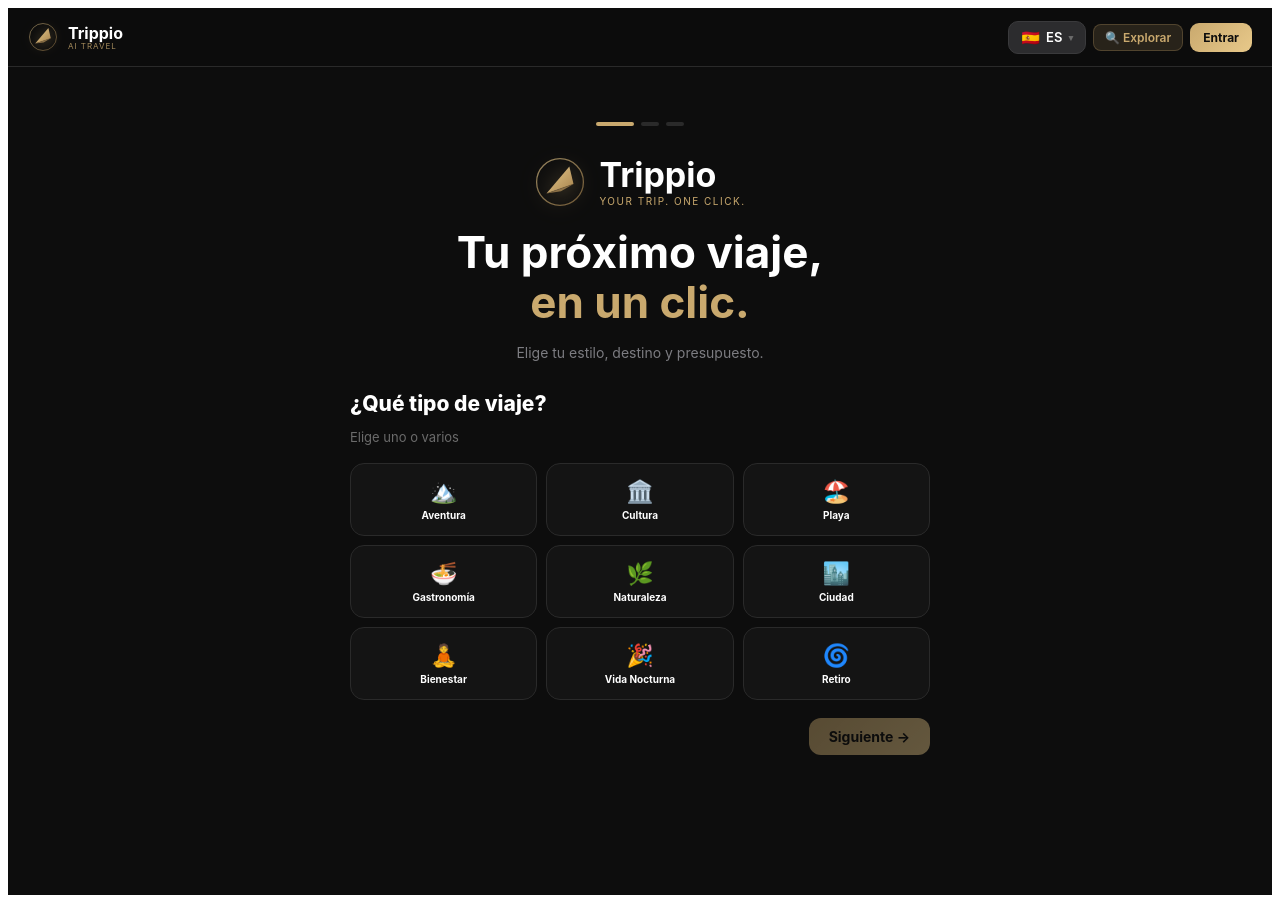
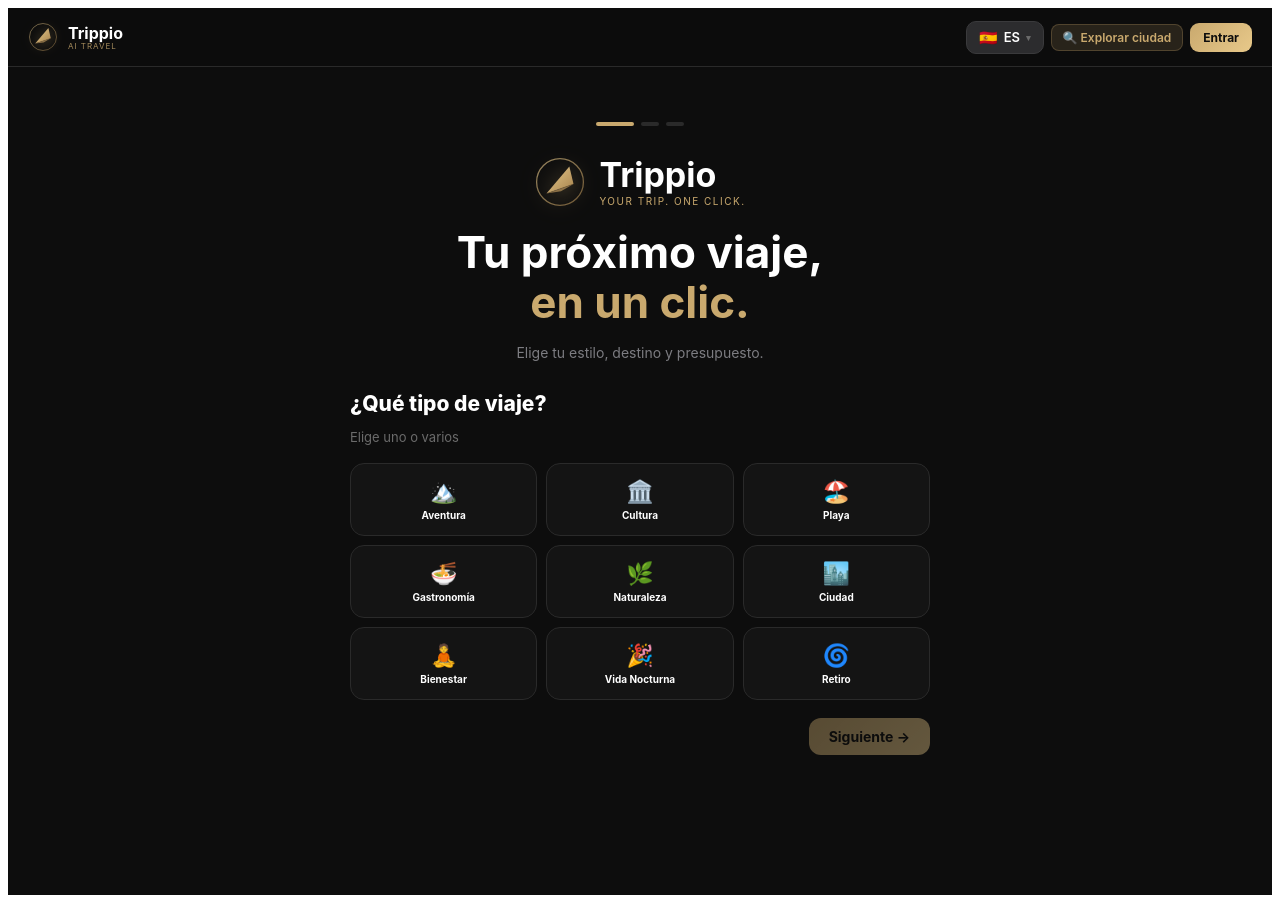
Before and after one commit to gonrob/trippio, a React (Vite) app: page / in a window 1280 px wide. Built offline with nearby package versions, Linux system fonts and the light colour scheme.

Commit message:
fix: rename explore button

```diff
--- a/src/viaje-ai.jsx
+++ b/src/viaje-ai.jsx
@@ -1036,7 +1036,7 @@ IMPORTANT: Start your response with { and end with }. Nothing else.`;
         <div style={{display:"flex",gap:7,alignItems:"center"}}>
           <LangSel lang={lang} setLang={setLang}/>
           {plan&&<button onClick={share} style={{background:P.card2,border:`1px solid ${P.border}`,color:P.sub,borderRadius:8,padding:"5px 11px",fontSize:12,cursor:"pointer",fontWeight:600}}>↑ {t.shareBtn}</button>}
-          <button onClick={()=>setExploreOpen(true)} style={{background:"rgba(201,169,110,.15)",border:"1px solid rgba(201,169,110,.25)",color:"#C9A96E",borderRadius:8,padding:"5px 11px",fontSize:12,cursor:"pointer",fontWeight:600}}>🔍 Explorar</button>
+          <button onClick={()=>setExploreOpen(true)} style={{background:"rgba(201,169,110,.15)",border:"1px solid rgba(201,169,110,.25)",color:"#C9A96E",borderRadius:8,padding:"5px 11px",fontSize:12,cursor:"pointer",fontWeight:600}}>🔍 Explorar ciudad</button>
           {user&&<button onClick={()=>setMyTripsOpen(true)} style={{background:P.card2,border:`1px solid ${P.border}`,color:P.sub,borderRadius:8,padding:"5px 11px",fontSize:12,cursor:"pointer",fontWeight:600}}>📚 Mis viajes</button>}
           {plan&&<button onClick={saveTrip} style={{background:P.goldDim,border:`1px solid ${P.goldBorder}`,color:P.gold,borderRadius:8,padding:"5px 11px",fontSize:12,cursor:"pointer",fontWeight:600}}>🔖 Guardar</button>}
           {plan&&<IBtn size="sm" outline color={P.muted} onClick={reset}>{t.newSearch}</IBtn>}
```
Also changed, not shown: 2 other files (tests, documents, lock files or other folders).
